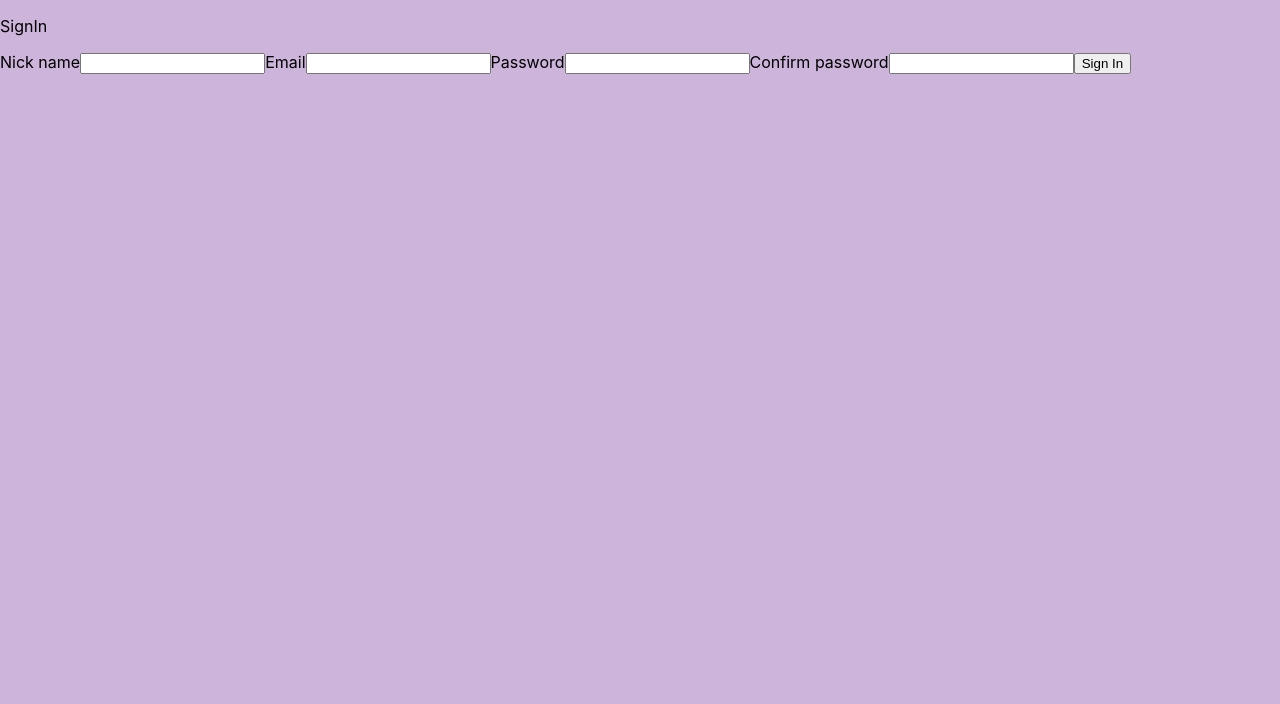
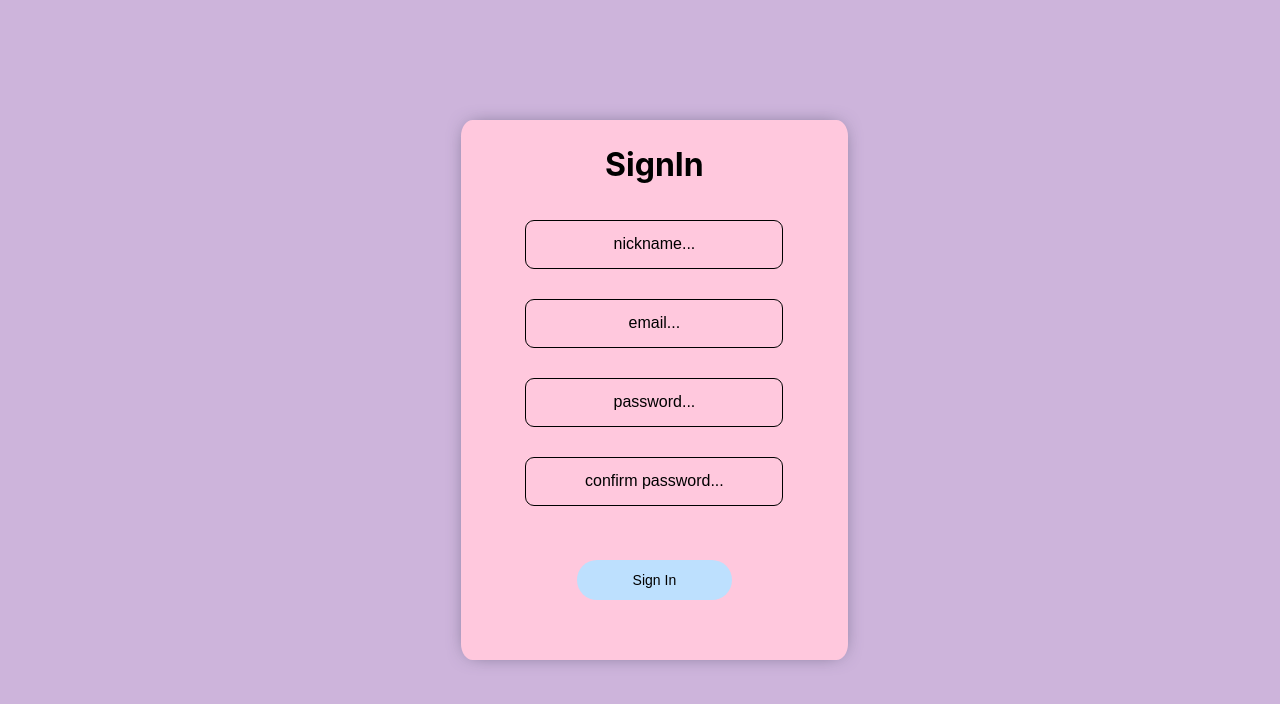
Before and after one commit to SOSNE/Marketplace_App, a React (Vite) app in the folder Web/Marketplace/: page /signup in a window 1280 px wide. Shown: the top 704 px of the page. Built offline with nearby package versions, Linux system fonts and the light colour scheme.

Commit message:
-add simple styles to signup page

```diff
--- a/Web/Marketplace/src/components/signUpPage/SignUpPage.css
+++ b/Web/Marketplace/src/components/signUpPage/SignUpPage.css
@@ -0,0 +1,72 @@
+body
+{
+    height: 100vh;
+}
+h1
+{
+    font-style: normal;
+    text-align: center;
+    margin-top: -15px;
+}
+.signUpMainBox
+{
+    text-align: center;
+    position: relative;
+    left: 36%;
+    top: 120px;
+    width: 24%;
+    height: 460px;
+    -webkit-box-shadow: 0px 0px 20px -8px rgba(66, 68, 90, 1);
+    -moz-box-shadow: 0px 0px 20px -8px rgba(66, 68, 90, 1);
+    box-shadow: 0px 0px 20px -8px rgba(66, 68, 90, 1);
+    background-color: var(--Main);
+    border-radius: 3%;
+    padding: 40px;
+
+}
+.mailSignUpInput,.passwordSingUpInput,.nicknameSingUpInput
+{
+    width: 84%;
+  padding: 16px 20px;
+  margin: 15px 8%;
+  display: inline-block;
+  border: none;
+  outline: 0;
+  border-radius: 4px;
+  box-sizing: border-box;
+  background-color: var(--Main);
+  opacity: 2;
+  border: 1px solid black;
+  border-radius: 9px;
+}
+
+
+.mailSignUpInput::placeholder, .passwordSingUpInput::placeholder,.nicknameSingUpInput::placeholder
+{
+    opacity: 0.8s;
+    font-size: 16px ;
+    text-align: center;
+    color: black;
+}
+.mailLoginInput:focus, .passwordLoginInput:focus
+{
+    border-bottom: 4px solid var(--Border1);
+    transition: all 0.3s;
+}
+.signUpButton
+{
+    position: absolute;
+    left: 30%;
+    bottom: 60px;
+    width: 40%;
+    height: 40px;
+    border-radius: 25px;
+    border: none;
+    background-color: var(--LightBlue);
+    font-size: 14px;
+}
+.signUpButton:hover
+{
+    background-color: var(--Blue);
+    transition: all 0.4s;
+}
--- a/Web/Marketplace/src/components/signUpPage/SignUpPage.tsx
+++ b/Web/Marketplace/src/components/signUpPage/SignUpPage.tsx
@@ -1,5 +1,5 @@
 import React, {useState} from "react";
-
+import './SignUpPage.css';
 let passwordConfirmationVariable1: string, passwordConfirmationVariable2: string, passwordsMatch:boolean;
 type SignUpDataType = {
     nickName: string;
@@ -39,32 +39,36 @@ function SignUpPage() {
 
     return (
         <div>
-            <div className={"mainBox"}>
-                <p>SignIn</p>
-                <label>Nick name</label>
+            <div className={"signUpMainBox"}>
+                <h1>SignIn</h1>
                 <input
+                    className="nicknameSingUpInput"
                     type="text"
+                    placeholder="nickname..."
                     required
                     onChange={(e) => signUpData.nickName = e.target.value}
                 />
-                <label>Email</label>
                 <input
+                    className="mailSignUpInput"
+                    placeholder="email..."
                     type="text"
                     required
                     onChange={(e) => signUpData.email = e.target.value}
                 />
-                <label>Password</label>
                 <input
-                    type="text"
+                    className="passwordSingUpInput"
+                    type="password"
+                    placeholder="password..."
                     required
                     onChange={(e) =>{
                         passwordConfirmationVariable2 = e.target.value;
                         handleWrongPasswordConfirmation(e, passwordConfirmationVariable1);
                     }}
                 />
-                <label>Confirm password</label>
                 <input
-                    type="text"
+                    className="passwordSingUpInput"
+                    type="password"
+                    placeholder="confirm password..."
                     required
                     onChange={(e) =>{
                         passwordConfirmationVariable1 = e.target.value;
@@ -73,7 +77,7 @@ function SignUpPage() {
                     }}
                 />
                 {wrongPasswordMessage}
-                <button onClick={HandleSignUp}>
+                <button onClick={HandleSignUp} className="signUpButton">
                     Sign In
                 </button>
             </div>
```
